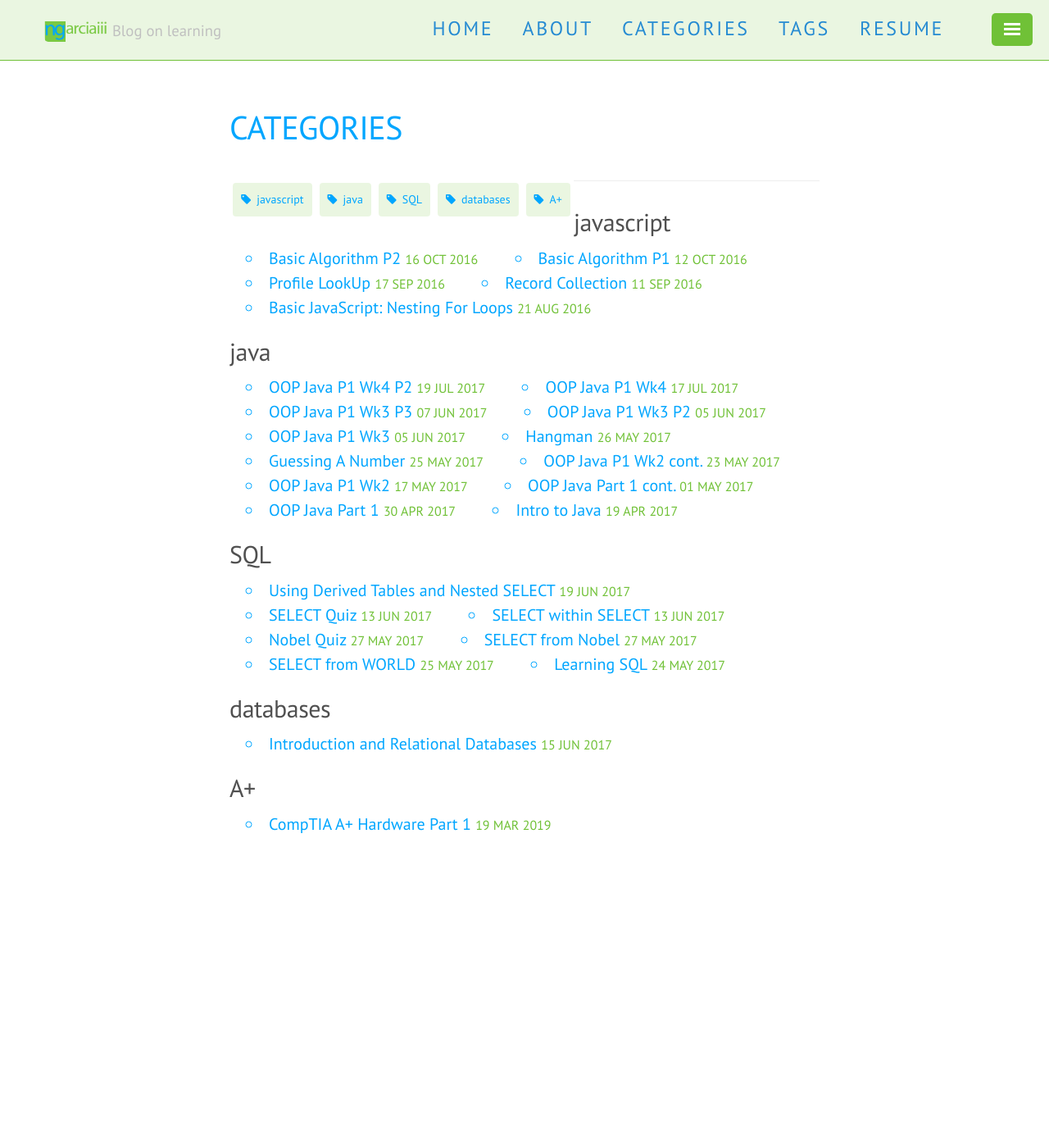
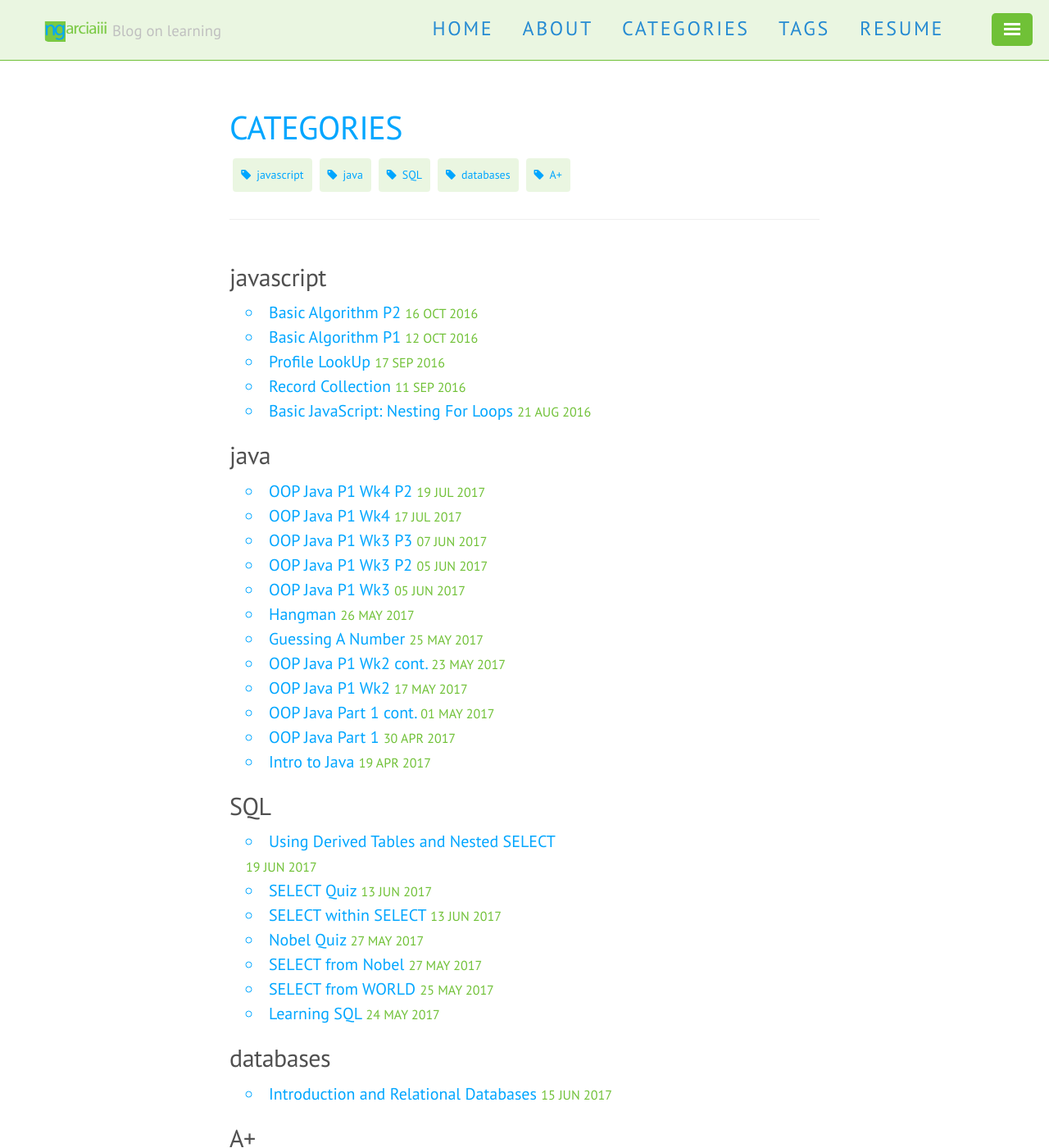
Before and after one commit to ngarciaiii/archived_blog, a Jekyll site: the page built from blog/categories.html, in a window 1280 px wide and 1400 px high. Shown: the whole window at 82% size. Built offline with Jekyll 4.4.1, drawn with Linux system fonts in a browser that asks for light colours; nearby versions of some CDN libraries; comment, search, counter and statistics services are not loaded.

Commit message:
fix categ|tags colleft

```diff
--- a/_scss/base/_poole.scss
+++ b/_scss/base/_poole.scss
@@ -505,7 +505,7 @@ section {
 
 .colleft {
   float: left;
-  // width: 70%;
+  width: 70%;
 }
 
 .prof_pic {
--- a/blog/categories.html
+++ b/blog/categories.html
@@ -4,13 +4,13 @@ title: Categories
 ---
 
 <div class="tags-expo">
-  <div class="tags-expo-list colleft">
+  <div class="tags-expo-list">
     {% for tag in site.categories %}
     <a href="#{{ tag[0] | slugify }}" class="post-tag">{{ tag[0] }}</a>
     {% endfor %}
   </div>
   <hr/>
-  <div class="tags-expo-section">
+  <div class="tags-expo-section colleft">
     {% for tag in site.categories %}
     <h2 id="{{ tag[0] | slugify }}">{{ tag[0] }}</h2>
     <ul class="tags-expo-posts">
```
